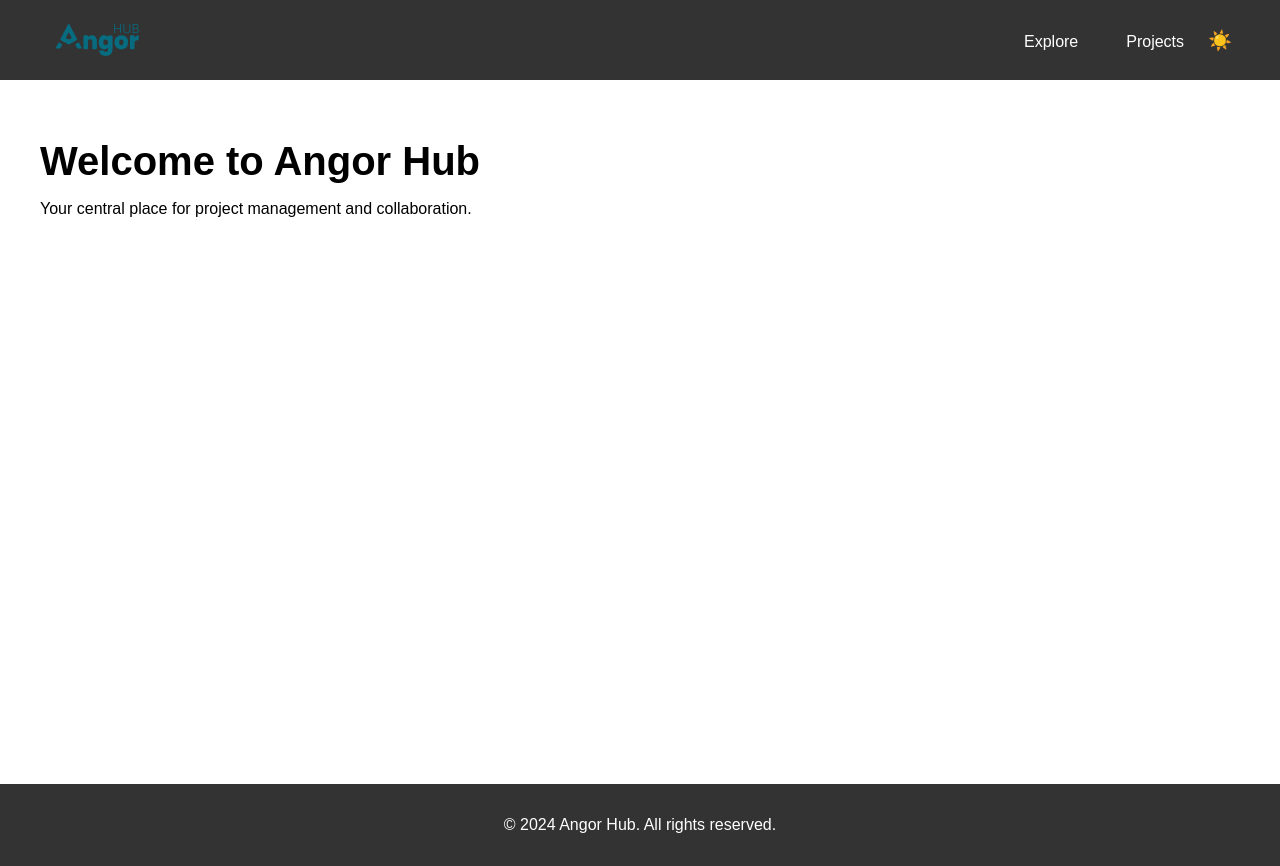
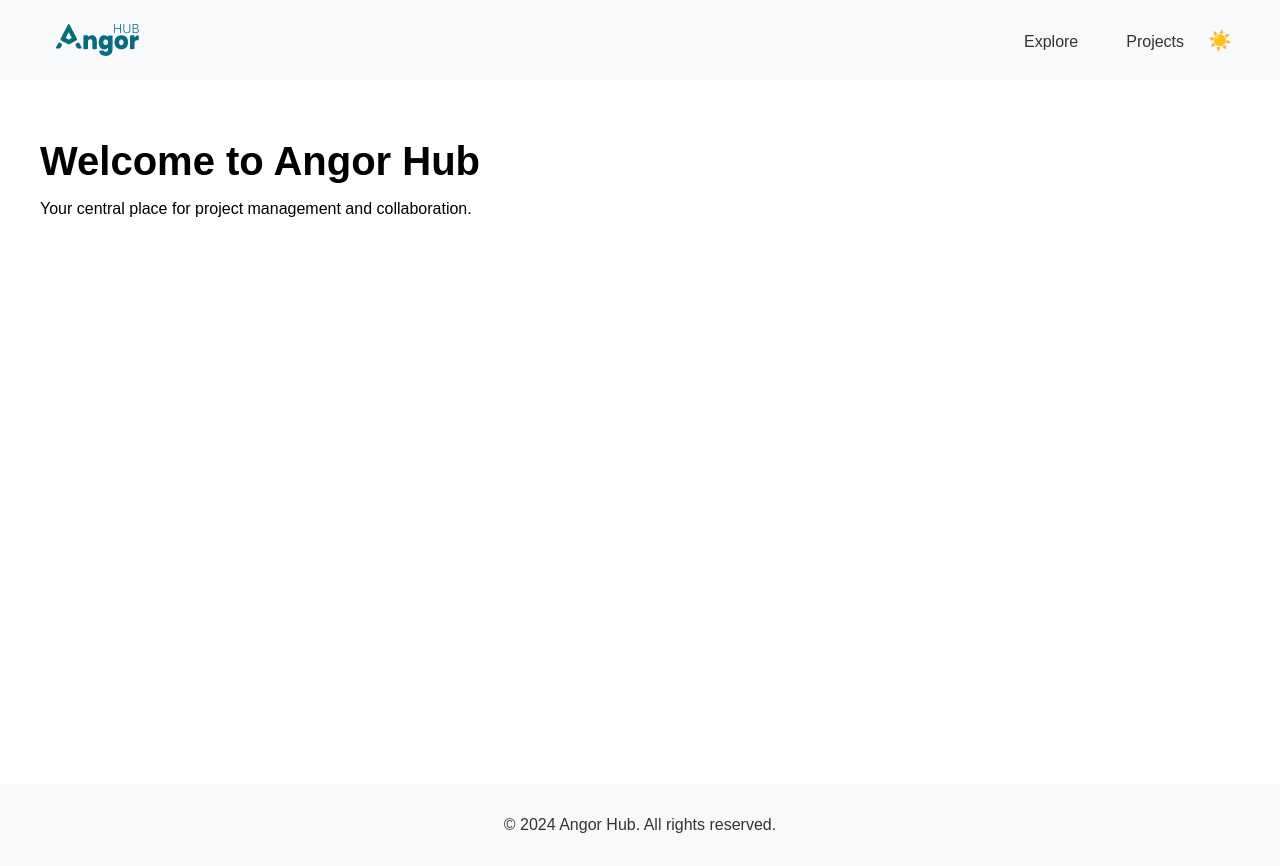
Before and after one commit to sondreb/angor-hub, an Angular app: page / in a window 1280 px wide. Built offline with nearby package versions, Linux system fonts and the light colour scheme.

Commit message:
Add nostr-tools

```diff
--- a/package.json
+++ b/package.json
@@ -18,6 +18,7 @@
     "@angular/platform-browser": "^19.0.4",
     "@angular/platform-browser-dynamic": "^19.0.4",
     "@angular/router": "^19.0.4",
+    "nostr-tools": "^2.10.4",
     "rxjs": "~7.8.0",
     "tslib": "^2.3.0",
     "zone.js": "~0.15.0"
--- a/src/styles.css
+++ b/src/styles.css
@@ -4,12 +4,16 @@
   --background: #ffffff;
   --text: #000000;
   --border: #e0e0e0;
+  --header-bg: #f8f9fa;
+  --header-text: #333333;
 }
 
 [data-theme="dark"] {
   --background: #1a1a1a;
   --text: #ffffff;
   --border: #333333;
+  --header-bg: #333333;
+  --header-text: #ffffff;
 }
 
 html, body {
@@ -31,7 +35,7 @@ body {
 }
 
 header {
-  background: #333;
+  background: var(--header-bg);
   padding: 1rem;
 }
 
@@ -44,7 +48,7 @@ nav {
 }
 
 nav a {
-  color: white;
+  color: var(--header-text);
   text-decoration: none;
   padding: 0.5rem 1rem;
 }
@@ -74,8 +78,8 @@ main {
 }
 
 footer {
-  background: #333;
-  color: white;
+  background: var(--header-bg);
+  color: var(--header-text);
   text-align: center;
   padding: 1rem;
 }
```
Also changed, not shown: src/app/services/relay.service.ts (added), 1 other file (tests, documents, lock files or other folders).
